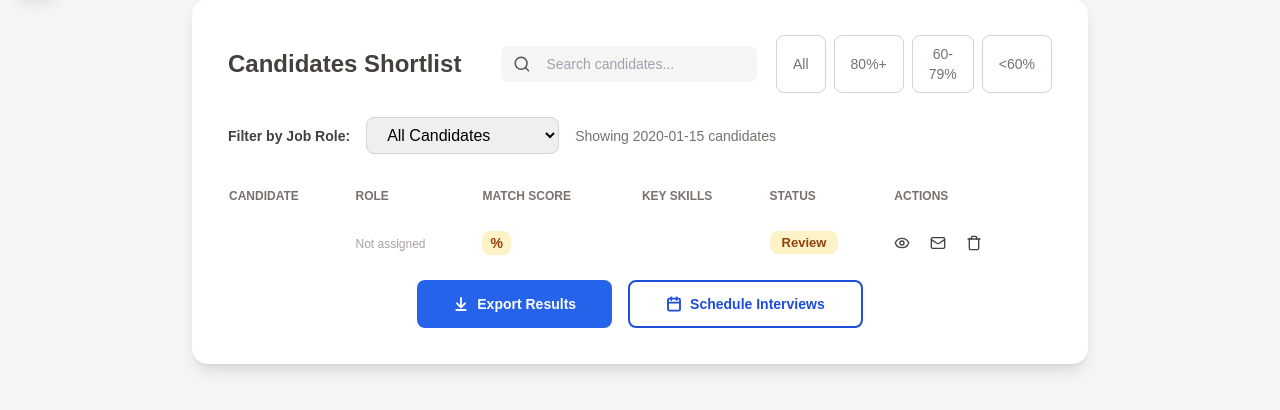
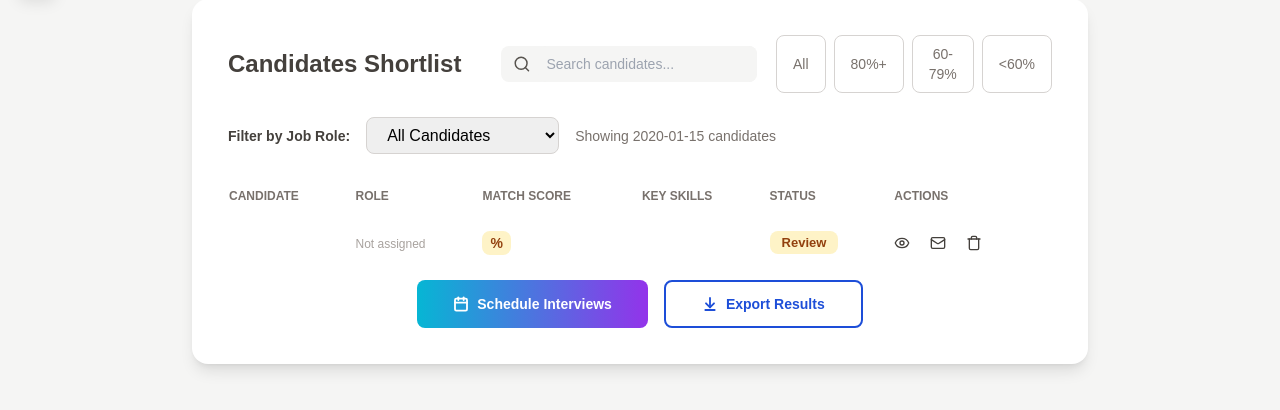
Before and after one commit to vishalipar/AI-Resume-Screening, a Django app: template resume_screening/templates/candidates.html in a window 1280 px wide. Shown: the part 127-537 px from the top of the page. Run offline with Django 5.2, Linux system fonts and the light colour scheme; data comes from the database, SQL or seed files in the repository; the template is opened without the code that fills it: values that come from a table or form of the project are taken from there, most other values are stand-ins (such as "Sample title", 1, 10 or a date in 2020); some libraries are stand-ins or nearby versions.

Commit message:
Change sequence of schedule interviews and export results of the candidates page

```diff
--- a/resume_screening/templates/candidates.html
+++ b/resume_screening/templates/candidates.html
@@ -108,14 +108,14 @@
         </table>
     </div>
     <div class="flex justify-center gap-4">
-        <a href='{% url "export_candidates" %}' class='flex gap-2 items-center text-white text-sm font-semibold bg-blue-600 px-9 py-3 rounded-lg'>
+        <button onclick="openScheduleModal()" class='flex gap-2 items-center text-white bg-gradient-to-r from-cyan-500 to-purple-600 text-sm font-semibold px-9 py-3  rounded-lg transition-colors duration-[400ms]'>
+            <svg xmlns="http://www.w3.org/2000/svg" width="16" height="16" viewBox="0 0 24 24" fill="none" stroke="currentColor" stroke-width="2.75" stroke-linecap="round" stroke-linejoin="round" class="lucide lucide-calendar-icon lucide-calendar"><path d="M8 2v4"/><path d="M16 2v4"/><rect width="18" height="18" x="3" y="4" rx="2"/><path d="M3 10h18"/></svg>
+            Schedule Interviews
+        </button>
+        <a href='{% url "export_candidates" %}' class='flex gap-2 items-center text-blue-700 hover:text-white hover:bg-blue-600 text-sm font-semibold border-2 border-blue-700 px-9 py-3 rounded-lg'>
             <svg xmlns="http://www.w3.org/2000/svg" width="16" height="16" viewBox="0 0 24 24" fill="none" stroke="currentColor" stroke-width="2.75" stroke-linecap="round" stroke-linejoin="round" class="lucide lucide-arrow-down-to-line-icon lucide-arrow-down-to-line"><path d="M12 17V3"/><path d="m6 11 6 6 6-6"/><path d="M19 21H5"/></svg>
             Export Results
         </a>
-        <button onclick="openScheduleModal()" class='flex gap-2 items-center text-blue-700 hover:text-white hover:bg-blue-600 text-sm font-semibold px-9 py-3 border-2 border-blue-700 rounded-lg transition-colors duration-[400ms]'>
-            <svg xmlns="http://www.w3.org/2000/svg" width="16" height="16" viewBox="0 0 24 24" fill="none" stroke="currentColor" stroke-width="2.75" stroke-linecap="round" stroke-linejoin="round" class="lucide lucide-calendar-icon lucide-calendar"><path d="M8 2v4"/><path d="M16 2v4"/><rect width="18" height="18" x="3" y="4" rx="2"/><path d="M3 10h18"/></svg>
-            Schedule Interviews
-        </button>
     </div>
     {% else %}
     <p class='flex justify-center mt-9 mb-4 text-stone-400'>No Candidates</p>
```
